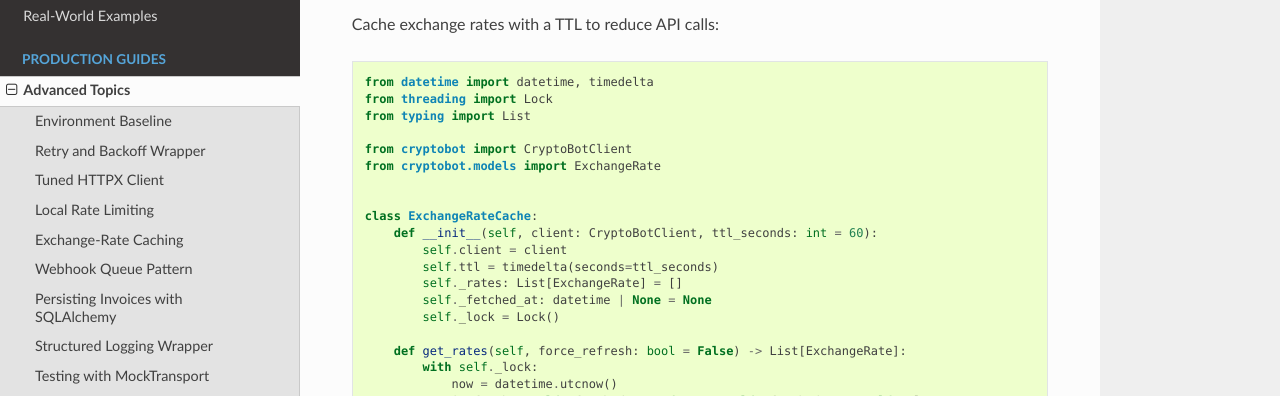
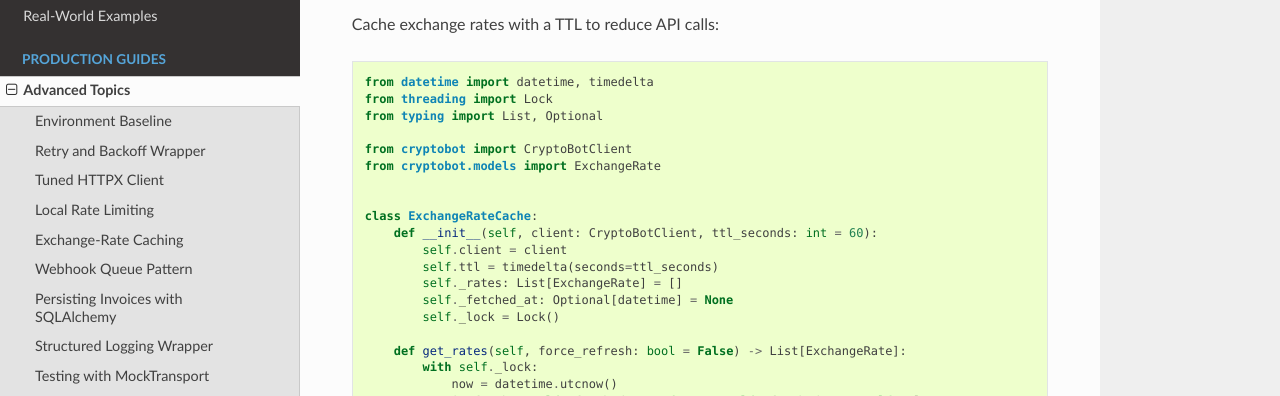
Before and after one commit to ragnarok22/cryptobot_python, a Sphinx documentation site: the page built from docs/advanced.md, in a window 1280 px wide and 900 px high, scrolled down 2664 px. Shown: the part 151-547 px from the top of the window. Built offline with Sphinx 7.4.7 and the Read the Docs theme 3.1.0, drawn with Linux system fonts in a browser that asks for light colours.

Commit message:
docs: clarify advanced examples and troubleshooting steps

````diff
--- a/docs/advanced.md
+++ b/docs/advanced.md
@@ -150,7 +150,7 @@ Cache exchange rates with a TTL to reduce API calls:
 ```python
 from datetime import datetime, timedelta
 from threading import Lock
-from typing import List
+from typing import List, Optional
 
 from cryptobot import CryptoBotClient
 from cryptobot.models import ExchangeRate
@@ -161,7 +161,7 @@ class ExchangeRateCache:
         self.client = client
         self.ttl = timedelta(seconds=ttl_seconds)
         self._rates: List[ExchangeRate] = []
-        self._fetched_at: datetime | None = None
+        self._fetched_at: Optional[datetime] = None
         self._lock = Lock()
 
     def get_rates(self, force_refresh: bool = False) -> List[ExchangeRate]:
````
Also changed, not shown: docs/troubleshooting.md (+2 -1 lines), docs/webhook_security.md (+2 -1 lines).
